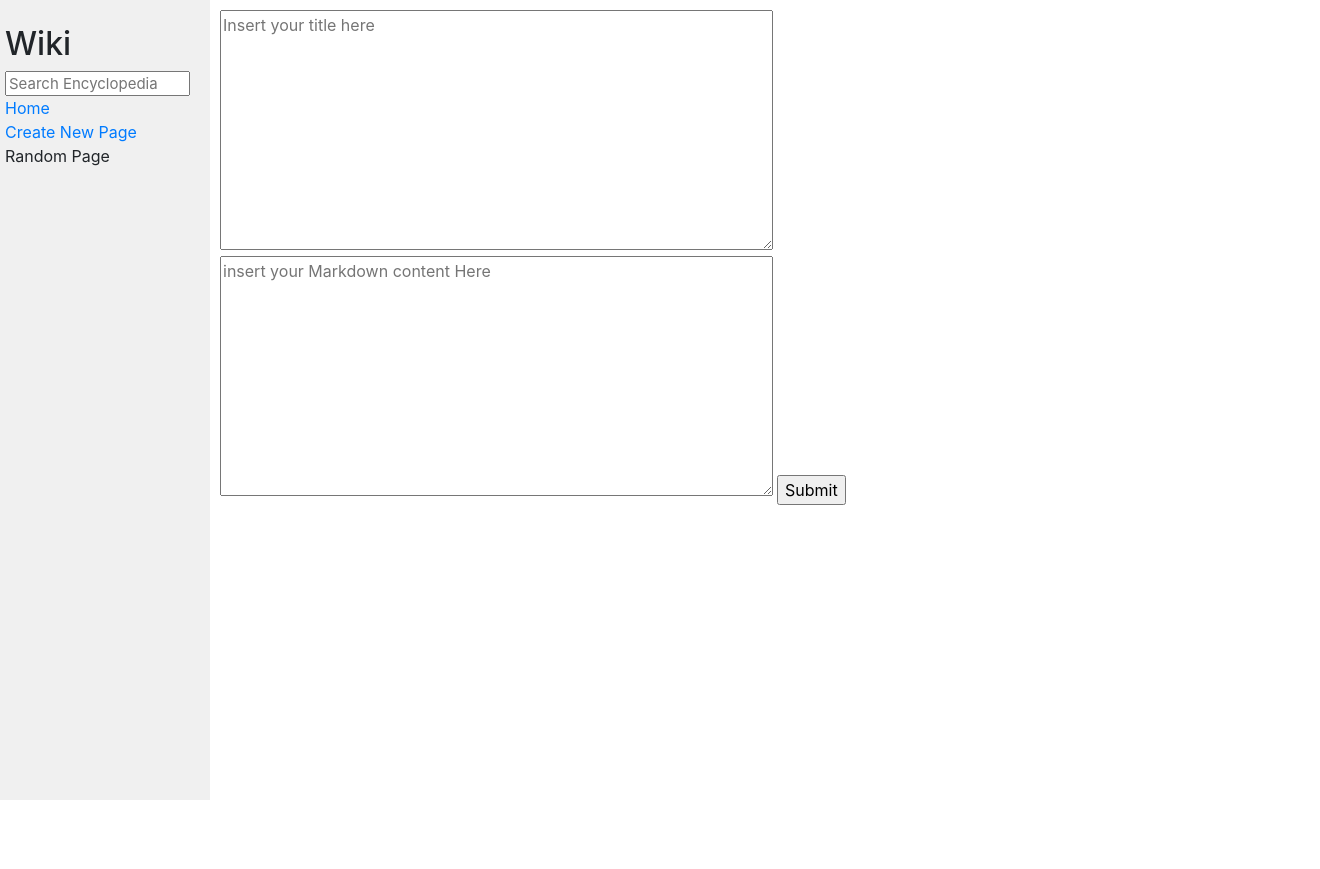
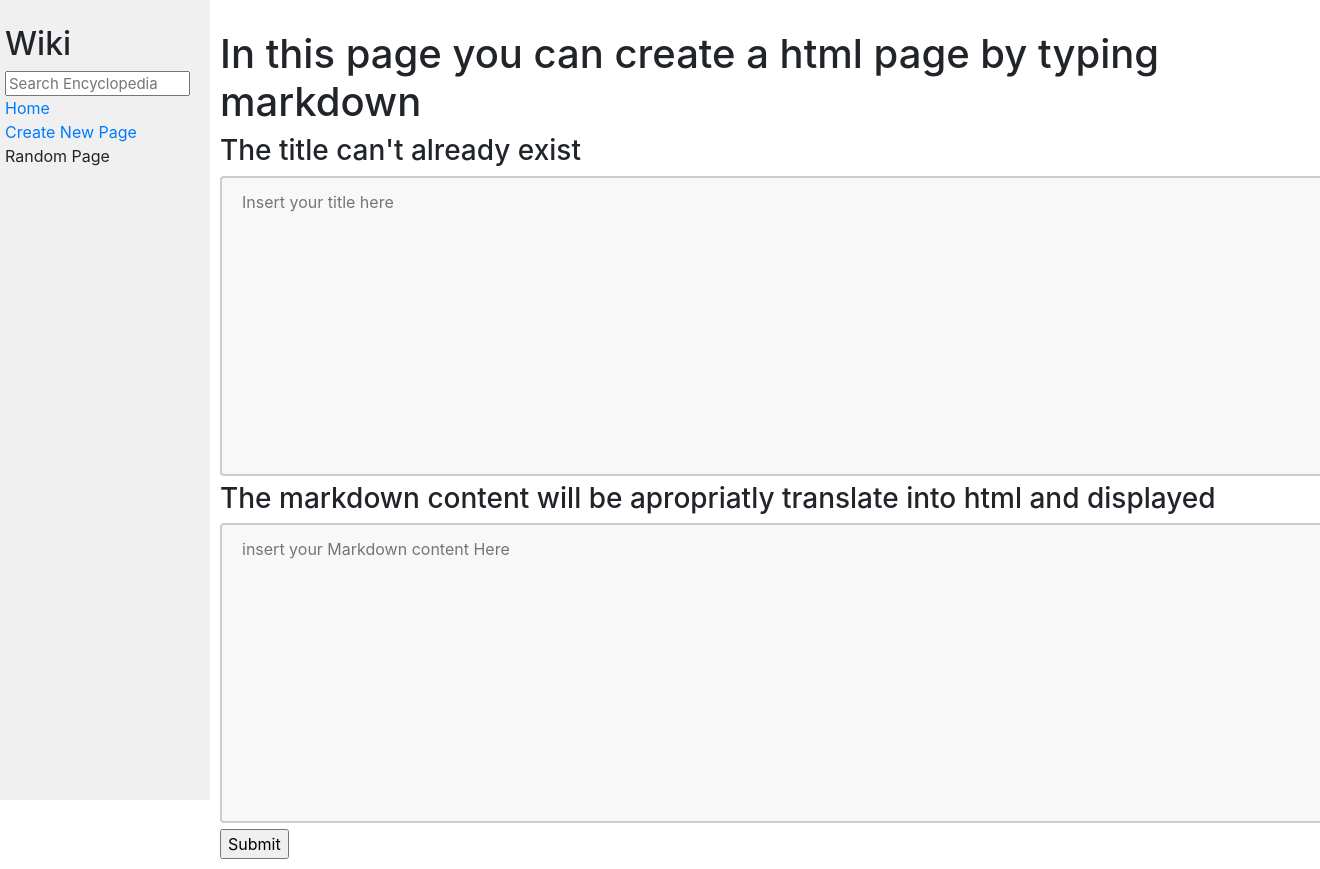
Before and after one commit to CalamaroPotente/Wiki, a Django app: page /create/ in a window 1320 px wide; the page is wider, and only the part inside the window is pictured. Before the commit the page ends 800 px from the top of that part, so only its background shows below. Run offline with Django 3.2, Linux system fonts and the light colour scheme; some libraries are stand-ins or nearby versions.

Commit message:
added textarea styling'

```diff
--- a/encyclopedia/static/encyclopedia/styles.css
+++ b/encyclopedia/static/encyclopedia/styles.css
@@ -13,8 +13,15 @@
 }
 
 textarea {
-  height: 30vh;
-  width: 50%;
+  width: 100%;
+  height: 300px;
+  padding: 12px 20px;
+  box-sizing: border-box;
+  border: 2px solid #ccc;
+  border-radius: 4px;
+  background-color: #f8f8f8;
+  font-size: 16px;
+  resize: none;
 }
 
 .main {
--- a/encyclopedia/templates/encyclopedia/createentry.html
+++ b/encyclopedia/templates/encyclopedia/createentry.html
@@ -1,13 +1,16 @@
 {% extends "encyclopedia/layout.html" %}
-{% load static %}
-{% block title %} Create New page
-{%endblock %} {% block body %}
+{% block title %} Create New page {%endblock %}
+{% block body %}
 
 <form method="post" action="{% url 'create' %}">
+ <h1>In this page you can create a html page by typing markdown</h1>
   {% csrf_token %}
+  <h3>The title can't already exist</h3>
   <textarea name="title" placeholder="Insert your title here"></textarea>
+  <h3>The markdown content will be apropriatly translate into html and displayed</h3>
   <textarea name="markdown" placeholder="insert your Markdown content Here"></textarea>
   <input type="submit" placeholder="Save" />
 </form>
+</div>
 
 {% endblock %}
```
Also changed, not shown: wiki/settings.py (line endings or trailing spaces).
